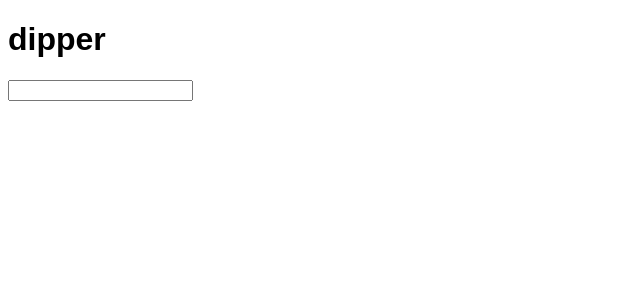
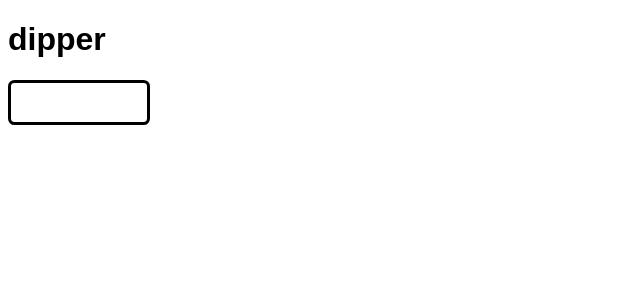
Before and after one commit to cnnrmnn/dipper, a React (Vite) app: page / in a window 1280 px wide. Shown: the top 300 px of the page, without its empty margins (0-640 px from the left). Built offline with nearby package versions, Linux system fonts and the light colour scheme; a web font is replaced by a local one.

Commit message:
Add styles for verification code input

```diff
--- a/src/App.css
+++ b/src/App.css
@@ -1,5 +1,10 @@
-@import url("https://use.typekit.net/hns6jxq.css");
+@import url('https://use.typekit.net/hns6jxq.css');
 
 html {
-  font-family: "expressway", sans-serif;
 }
+
+:root {
+  font-family: 'expressway', sans-serif;
+  --primary-color: black;
+  --secondary-color: #be0000;
+}
--- /dev/null
+++ b/src/components/VerificationCodeInput.css
@@ -0,0 +1,16 @@
+.verificationCodeInput {
+  font-family: 'expressway', sans-serif;
+  font-size: 2em;
+  padding-left: 0.2em;
+  width: 4em;
+  letter-spacing: 0.1em;
+  border: solid;
+  border-color: var(--primary-color);
+  border-radius: 0.2em;
+  transition: border-color 0.4s;
+}
+
+.verificationCodeInput:focus {
+  outline: none;
+  border-color: var(--secondary-color);
+}
--- a/src/components/VerificationCodeInput.tsx
+++ b/src/components/VerificationCodeInput.tsx
@@ -1,3 +1,5 @@
+import './VerificationCodeInput.css';
+
 type Props = {
   value: string;
   setValue(value: string): void;
@@ -12,6 +14,12 @@ export default function VerificationCodeInput({
       setValue(event.currentTarget.value);
   }
   return (
-    <input type="text" maxLength={6} value={value} onChange={handleChange} />
+    <input
+      className="verificationCodeInput"
+      type="text"
+      maxLength={6}
+      value={value}
+      onChange={handleChange}
+    />
   );
 }
```
